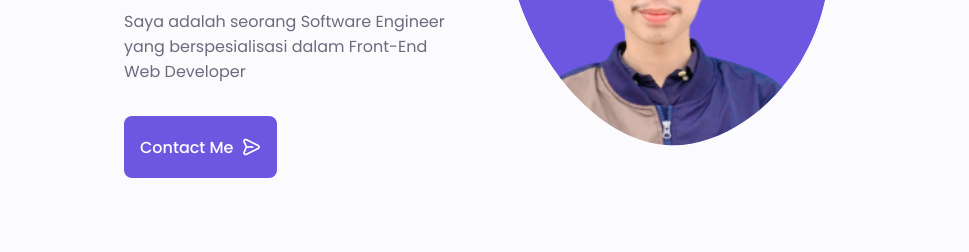
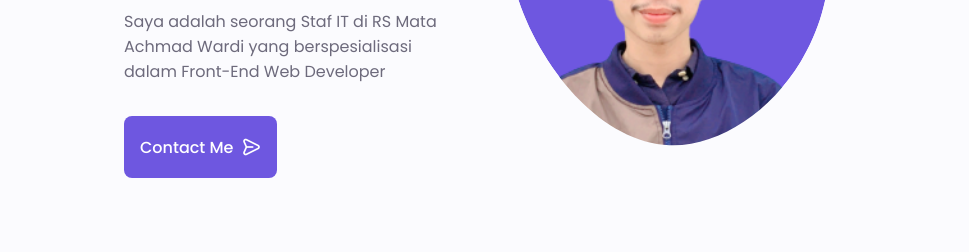
Before and after one commit to gugunmulyanaa/GugunMulyana_, a plain HTML site: page index.html in a window 1280 px wide. Shown: the part 361-613 px from the top of the page, 184-1153 px from the left. Drawn offline with nearby package versions, Linux system fonts and the light colour scheme.

Commit message:
Update index.html

```diff
--- a/index.html
+++ b/index.html
@@ -109,7 +109,7 @@
                     <div class="home_data">
                         <h1 class="home_title">Hi, I'am Gugun</h1>
                         <h3 class="home_subtitle">Sofware Engineer</h3>
-                        <p class="home_description">Saya adalah seorang Software Engineer yang berspesialisasi dalam
+                        <p class="home_description">Saya adalah seorang Staf IT di RS Mata Achmad Wardi yang berspesialisasi dalam
                             Front-End Web Developer</p>
                         <a href="#contact" class="button button--flex">
                             Contact Me <i class="uil uil-message button_icon "></i>
```
